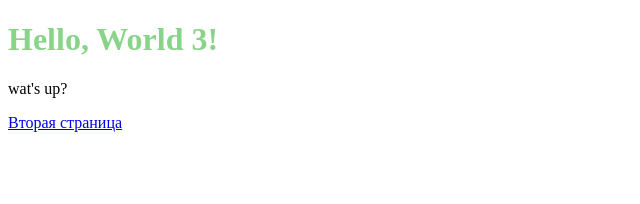
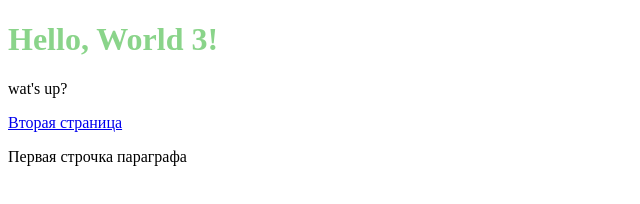
Before and after one commit to shtol1k/git-html-study, a plain HTML site: page index.html in a window 1280 px wide. Shown: the whole page, without its empty margins (0-640 px from the left). Drawn offline with Linux system fonts and the light colour scheme.

Commit message:
Пробую работать с веткой

```diff
--- a/index.html
+++ b/index.html
@@ -10,5 +10,6 @@
 	<h1 class="header-red">Hello, World 3!</h1>
 	<div><p>wat's up?</p></div>
 	<a href="second.html">Вторая страница</a>
+	<p>Первая строчка параграфа</p>
 </body>
 </html>
```
